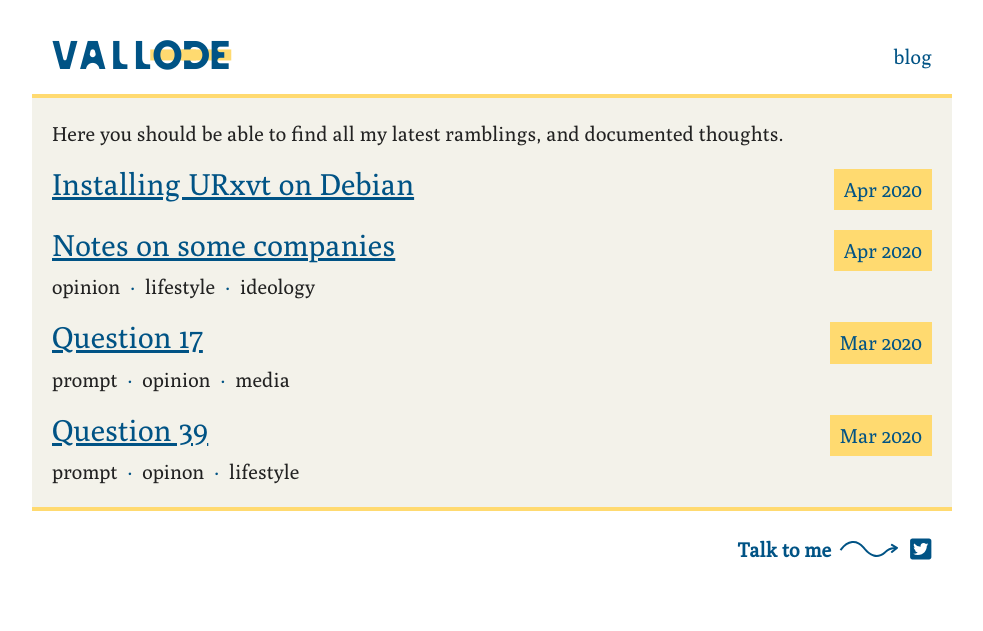
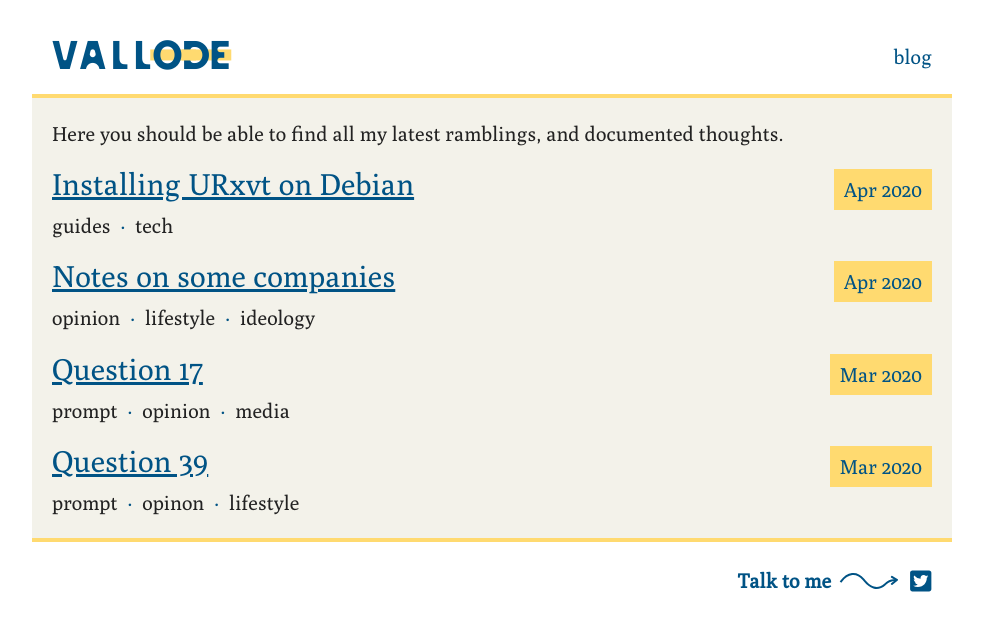
Before and after one commit to vallode/vallode.com, a Jekyll site: the page built from blog.html, in a window 1280 px wide. Shown: the top 631 px of the page, without its empty margins (148-1131 px from the left). Built offline with Jekyll 4.4.1, drawn with Linux system fonts in a browser that asks for light colours.

Commit message:
Add tags to urxvt guide

```diff
--- a/_posts/2020-04-26-installing-urxvt-on-debian.md
+++ b/_posts/2020-04-26-installing-urxvt-on-debian.md
@@ -2,6 +2,9 @@
 layout: post
 title: Installing URxvt on Debian
 date: 2020-04-26 11:17 +0100
+categories:
+- guides
+- tech
 ---
 I've been a long time URxvt user, though I have slacked in my latest install of Debian and inadvertently have been using `gnome-terminal` for a lot longer than expected. There is absolutely nothing wrong with that terminal emulator but I value having lean and quick programs over more bulky alternatives. Gnome-terminal has recently been crashing for me when running with `nvidia-xrun` (a topic for another day) and so I decided to make the switch back to `rxvt-unicode` again!
 
```
